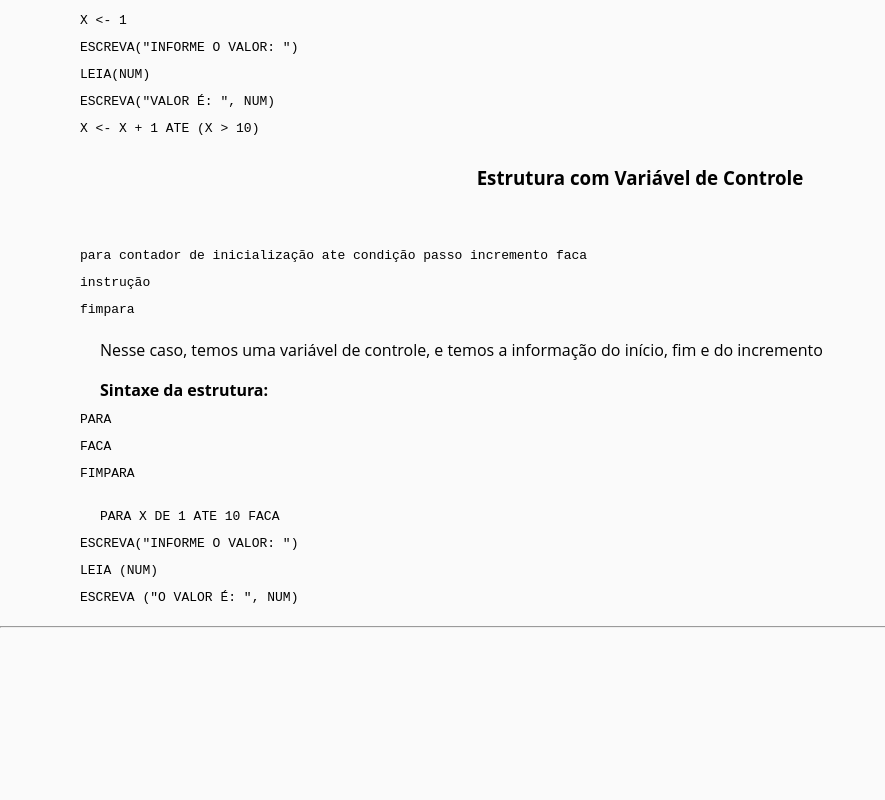
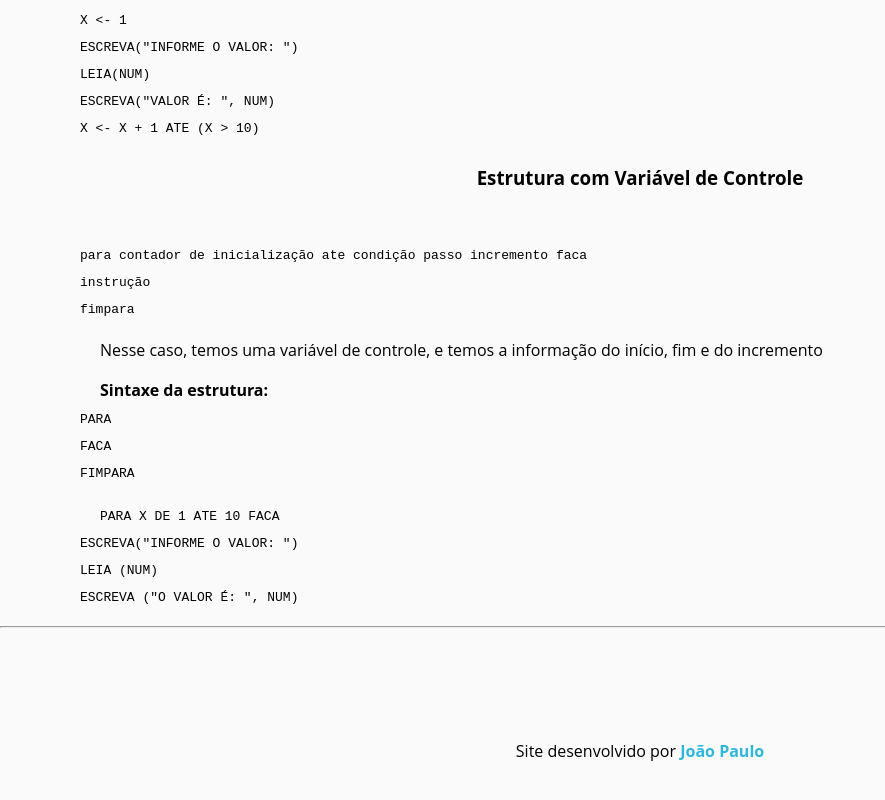
Before and after one commit to jpcchaves/softex-notes, a React (Create React App) app: page /modulo1 in a window 1280 px wide. Shown: the part 9174-9974 px from the top of the page, without its empty margins (0-885 px from the left). Built offline with nearby package versions, Linux system fonts and the light colour scheme.

Commit message:
Footer component created

```diff
--- a/src/App.js
+++ b/src/App.js
@@ -1,15 +1,16 @@
-import React from 'react';
+import React from "react";
 // Router
 import { BrowserRouter, Routes, Route } from "react-router-dom";
 // CSS
 import "./App.css";
 
+// Components
+import Navbar from "./components/Navbar/Navbar";
+import Footer from "./components/Footer/Footer";
+
 // Pages
 import Home from "./pages/Home/Home";
 import Modulo1 from "./pages/Modulo1/Modulo1";
-
-// Components
-import Navbar from "./components/Navbar/Navbar";
 import Modulo2 from "./pages/Modulo2/Modulo2";
 import Modulo3 from "./pages/Modulo3/Modulo3";
 import Modulo4 from "./pages/Modulo4/Modulo4";
@@ -18,11 +19,11 @@ import Modulo6 from "./pages/Modulo6/Modulo6";
 
 function App() {
   return (
-    <React.Fragment>
+    <>
       <BrowserRouter>
         {/* Navbar */}
         <Navbar />
-        <hr/>
+        <hr />
         <div className="container">
           <Routes>
             <Route path="/" element={<Home />} />
@@ -33,9 +34,10 @@ function App() {
             <Route path="/modulo5" element={<Modulo5 />} />
             <Route path="/modulo6" element={<Modulo6 />} />
           </Routes>
+          <Footer />
         </div>
       </BrowserRouter>
-    </React.Fragment>
+    </>
   );
 }
 
--- /dev/null
+++ b/src/components/Footer/Footer.jsx
@@ -0,0 +1,16 @@
+import styles from "./Footer.module.css";
+
+const Footer = () => {
+  return (
+    <footer className={styles.footer}>
+      <p>
+        Site desenvolvido por{" "}
+        <a href="https://www.linkedin.com/in/joaopaulo-chaves/" target="_blank">
+          <span className={styles.my_name}>João Paulo</span>
+        </a>
+      </p>
+    </footer>
+  );
+};
+
+export default Footer;
--- /dev/null
+++ b/src/components/Footer/Footer.module.css
@@ -0,0 +1,21 @@
+.footer {
+  text-align: center;
+  padding: 7rem 3rem;
+}
+
+.footer p a {
+  text-decoration: none;
+}
+
+.my_name {
+  color: #2eb6dc;
+  font-weight: bolder;
+  transition: 0.5s ease-in-out;
+}
+
+.my_name:hover {
+  padding: 3px;
+  border-radius: 5px;
+  background-color: #2eb6dc;
+  color: #fff;
+}
--- a/src/pages/Modules.module.css
+++ b/src/pages/Modules.module.css
@@ -1,7 +1,3 @@
-.module_container{
-    margin-bottom: 15rem;
-}
-
 .module_container h2, h3, h4, ul{
     text-align: center;
     margin: 1.5rem auto;
```
